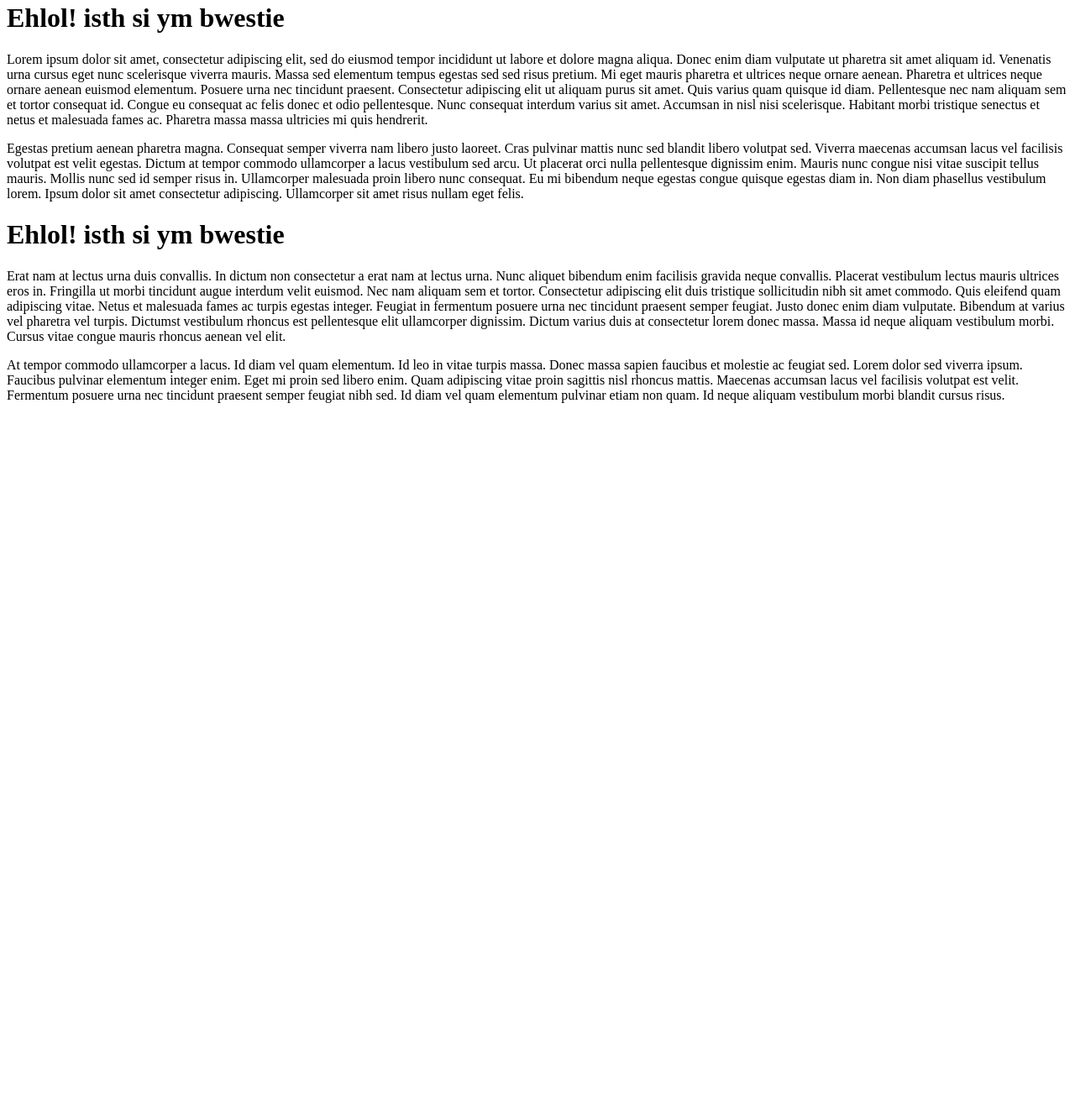
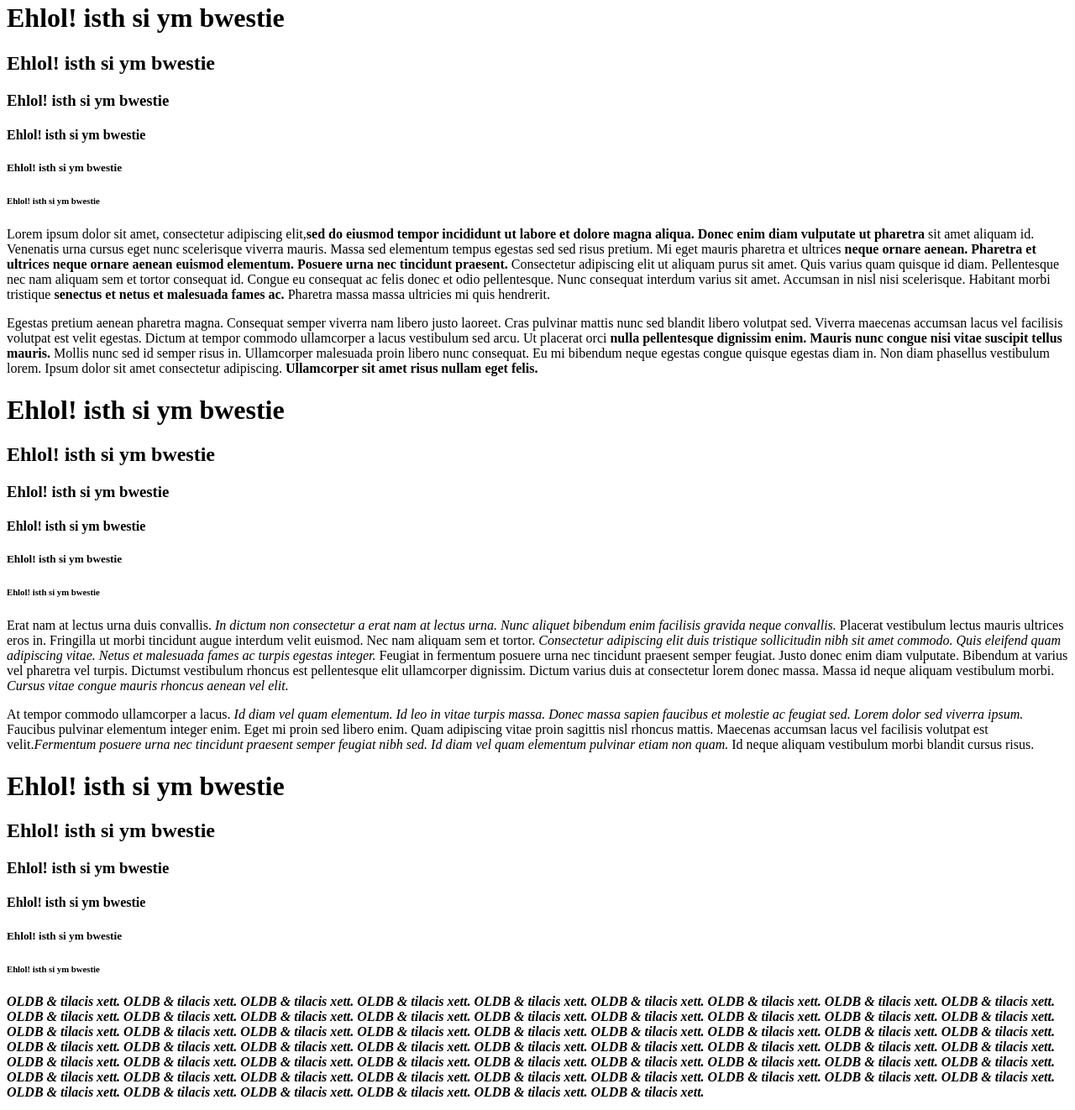
Before and after one commit to mguser4564/git_test, a plain HTML site: page index.html in a window 1280 px wide. Shown: the part 18-1340 px from the top of the page at 84% size. Before the commit the page ends 800 px from the top, so only its background shows below. Drawn offline with Linux system fonts and the light colour scheme.

Commit message:
I added paragraphs with bold text, italics text, and both. I added comments also.

```diff
--- a/index.html
+++ b/index.html
@@ -1,18 +1,36 @@
 <!DOCTYPE html>
 <html lang="en">
-
 <head>
     <meta charset = "utf-8">
     <title>Ym Irfst Bwestie!</title>
 </head>
-
 <body>
+    <!--Do not use <b> and <i> on text to make them bold or italics.-->
     <h1>Ehlol! isth si ym bwestie</h1>
-<p>Lorem ipsum dolor sit amet, consectetur adipiscing elit, sed do eiusmod tempor incididunt ut labore et dolore magna aliqua. Donec enim diam vulputate ut pharetra sit amet aliquam id. Venenatis urna cursus eget nunc scelerisque viverra mauris. Massa sed elementum tempus egestas sed sed risus pretium. Mi eget mauris pharetra et ultrices neque ornare aenean. Pharetra et ultrices neque ornare aenean euismod elementum. Posuere urna nec tincidunt praesent. Consectetur adipiscing elit ut aliquam purus sit amet. Quis varius quam quisque id diam. Pellentesque nec nam aliquam sem et tortor consequat id. Congue eu consequat ac felis donec et odio pellentesque. Nunc consequat interdum varius sit amet. Accumsan in nisl nisi scelerisque. Habitant morbi tristique senectus et netus et malesuada fames ac. Pharetra massa massa ultricies mi quis hendrerit.</p>
-<p>Egestas pretium aenean pharetra magna. Consequat semper viverra nam libero justo laoreet. Cras pulvinar mattis nunc sed blandit libero volutpat sed. Viverra maecenas accumsan lacus vel facilisis volutpat est velit egestas. Dictum at tempor commodo ullamcorper a lacus vestibulum sed arcu. Ut placerat orci nulla pellentesque dignissim enim. Mauris nunc congue nisi vitae suscipit tellus mauris. Mollis nunc sed id semper risus in. Ullamcorper malesuada proin libero nunc consequat. Eu mi bibendum neque egestas congue quisque egestas diam in. Non diam phasellus vestibulum lorem. Ipsum dolor sit amet consectetur adipiscing. Ullamcorper sit amet risus nullam eget felis.</p>
+    <h2>Ehlol! isth si ym bwestie</h2>
+    <h3>Ehlol! isth si ym bwestie</h3>
+    <h4>Ehlol! isth si ym bwestie</h4>
+    <h5>Ehlol! isth si ym bwestie</h5>
+    <h6>Ehlol! isth si ym bwestie</h6>
+<p>Lorem ipsum dolor sit amet, consectetur adipiscing elit,<strong>sed do eiusmod tempor incididunt ut labore et dolore magna aliqua. Donec enim diam vulputate ut pharetra </strong>sit amet aliquam id. Venenatis urna cursus eget nunc scelerisque viverra mauris. Massa sed elementum tempus egestas sed sed risus pretium. Mi eget mauris pharetra et ultrices <strong>neque ornare aenean. Pharetra et ultrices neque ornare aenean euismod elementum. Posuere urna nec tincidunt praesent. </strong>Consectetur adipiscing elit ut aliquam purus sit amet. Quis varius quam quisque id diam. Pellentesque nec nam aliquam sem et tortor consequat id. Congue eu consequat ac felis donec et odio pellentesque. Nunc consequat interdum varius sit amet. Accumsan in nisl nisi scelerisque. Habitant morbi tristique <strong>senectus et netus et malesuada fames ac. </strong>Pharetra massa massa ultricies mi quis hendrerit.</p>
+<p>Egestas pretium aenean pharetra magna. Consequat semper viverra nam libero justo laoreet. Cras pulvinar mattis nunc sed blandit libero volutpat sed. Viverra maecenas accumsan lacus vel facilisis volutpat est velit egestas. Dictum at tempor commodo ullamcorper a lacus vestibulum sed arcu. Ut placerat orci <strong>nulla pellentesque dignissim enim. Mauris nunc congue nisi vitae suscipit tellus mauris. </strong>Mollis nunc sed id semper risus in. Ullamcorper malesuada proin libero nunc consequat. Eu mi bibendum neque egestas congue quisque egestas diam in. Non diam phasellus vestibulum lorem. Ipsum dolor sit amet consectetur adipiscing. <strong>Ullamcorper sit amet risus nullam eget felis.</strong></p>
+<!--I have used the <strong> tag in these paragraphs above and I am testingout the HTML tag for leaving comments-->
     <h1>Ehlol! isth si ym bwestie</h1>
-<p>Erat nam at lectus urna duis convallis. In dictum non consectetur a erat nam at lectus urna. Nunc aliquet bibendum enim facilisis gravida neque convallis. Placerat vestibulum lectus mauris ultrices eros in. Fringilla ut morbi tincidunt augue interdum velit euismod. Nec nam aliquam sem et tortor. Consectetur adipiscing elit duis tristique sollicitudin nibh sit amet commodo. Quis eleifend quam adipiscing vitae. Netus et malesuada fames ac turpis egestas integer. Feugiat in fermentum posuere urna nec tincidunt praesent semper feugiat. Justo donec enim diam vulputate. Bibendum at varius vel pharetra vel turpis. Dictumst vestibulum rhoncus est pellentesque elit ullamcorper dignissim. Dictum varius duis at consectetur lorem donec massa. Massa id neque aliquam vestibulum morbi. Cursus vitae congue mauris rhoncus aenean vel elit.</p>
-<p>At tempor commodo ullamcorper a lacus. Id diam vel quam elementum. Id leo in vitae turpis massa. Donec massa sapien faucibus et molestie ac feugiat sed. Lorem dolor sed viverra ipsum. Faucibus pulvinar elementum integer enim. Eget mi proin sed libero enim. Quam adipiscing vitae proin sagittis nisl rhoncus mattis. Maecenas accumsan lacus vel facilisis volutpat est velit. Fermentum posuere urna nec tincidunt praesent semper feugiat nibh sed. Id diam vel quam elementum pulvinar etiam non quam. Id neque aliquam vestibulum morbi blandit cursus risus.</p>
+    <h2>Ehlol! isth si ym bwestie</h2>
+    <h3>Ehlol! isth si ym bwestie</h3>
+    <h4>Ehlol! isth si ym bwestie</h4>
+    <h5>Ehlol! isth si ym bwestie</h5>
+    <h6>Ehlol! isth si ym bwestie</h6>
+<p>Erat nam at lectus urna duis convallis. <em>In dictum non consectetur a erat nam at lectus urna. Nunc aliquet bibendum enim facilisis gravida neque convallis. </em>Placerat vestibulum lectus mauris ultrices eros in. Fringilla ut morbi tincidunt augue interdum velit euismod. Nec nam aliquam sem et tortor. <em>Consectetur adipiscing elit duis tristique sollicitudin nibh sit amet commodo. Quis eleifend quam adipiscing vitae. Netus et malesuada fames ac turpis egestas integer. </em>Feugiat in fermentum posuere urna nec tincidunt praesent semper feugiat. Justo donec enim diam vulputate. Bibendum at varius vel pharetra vel turpis. Dictumst vestibulum rhoncus est pellentesque elit ullamcorper dignissim. Dictum varius duis at consectetur lorem donec massa. Massa id neque aliquam vestibulum morbi. <em>Cursus vitae congue mauris rhoncus aenean vel elit.</em></p>
+<p>At tempor commodo ullamcorper a lacus. <em>Id diam vel quam elementum. Id leo in vitae turpis massa. Donec massa sapien faucibus et molestie ac feugiat sed. Lorem dolor sed viverra ipsum.</em> Faucibus pulvinar elementum integer enim. Eget mi proin sed libero enim. Quam adipiscing vitae proin sagittis nisl rhoncus mattis. Maecenas accumsan lacus vel facilisis volutpat est velit.<em>Fermentum posuere urna nec tincidunt praesent semper feugiat nibh sed. Id diam vel quam elementum pulvinar etiam non quam. </em>Id neque aliquam vestibulum morbi blandit cursus risus.</p>
+<!--I have used the <em> tag in these paragraphs above and I am testingout the HTML tag for leaving comments-->
+    <h1>Ehlol! isth si ym bwestie</h1>
+    <h2>Ehlol! isth si ym bwestie</h2>
+    <h3>Ehlol! isth si ym bwestie</h3>
+    <h4>Ehlol! isth si ym bwestie</h4>
+    <h5>Ehlol! isth si ym bwestie</h5>
+    <h6>Ehlol! isth si ym bwestie</h6>
+<p><strong><em>OLDB & tilacis xett. OLDB & tilacis xett. OLDB & tilacis xett. OLDB & tilacis xett. OLDB & tilacis xett. OLDB & tilacis xett. OLDB & tilacis xett. OLDB & tilacis xett. OLDB & tilacis xett. OLDB & tilacis xett. OLDB & tilacis xett. OLDB & tilacis xett. OLDB & tilacis xett. OLDB & tilacis xett. OLDB & tilacis xett. OLDB & tilacis xett. OLDB & tilacis xett. OLDB & tilacis xett. OLDB & tilacis xett. OLDB & tilacis xett. OLDB & tilacis xett. OLDB & tilacis xett. OLDB & tilacis xett. OLDB & tilacis xett. OLDB & tilacis xett. OLDB & tilacis xett. OLDB & tilacis xett. OLDB & tilacis xett. OLDB & tilacis xett. OLDB & tilacis xett. OLDB & tilacis xett. OLDB & tilacis xett. OLDB & tilacis xett. OLDB & tilacis xett. OLDB & tilacis xett. OLDB & tilacis xett. OLDB & tilacis xett. OLDB & tilacis xett. OLDB & tilacis xett. OLDB & tilacis xett. OLDB & tilacis xett. OLDB & tilacis xett. OLDB & tilacis xett. OLDB & tilacis xett. OLDB & tilacis xett. OLDB & tilacis xett. OLDB & tilacis xett. OLDB & tilacis xett. OLDB & tilacis xett. OLDB & tilacis xett. OLDB & tilacis xett. OLDB & tilacis xett. OLDB & tilacis xett. OLDB & tilacis xett. OLDB & tilacis xett. OLDB & tilacis xett. OLDB & tilacis xett. OLDB & tilacis xett. OLDB & tilacis xett. OLDB & tilacis xett.</em></strong></p>
+<!--I have used both <strong> and <em> tags in this paragraph above and I am testing out the HTML tag for leaving comments-->
 </body>
-
 </html>
```
